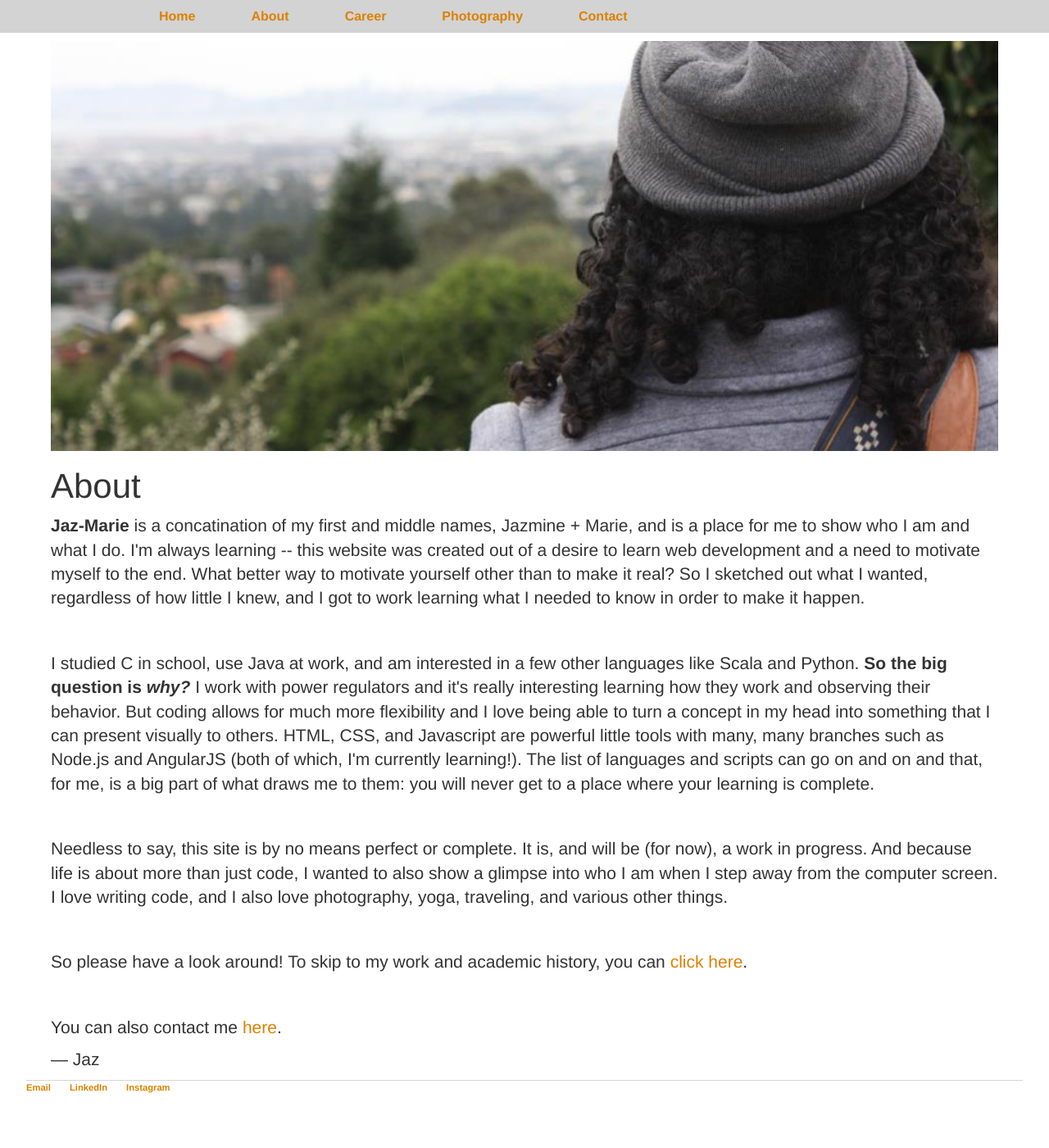
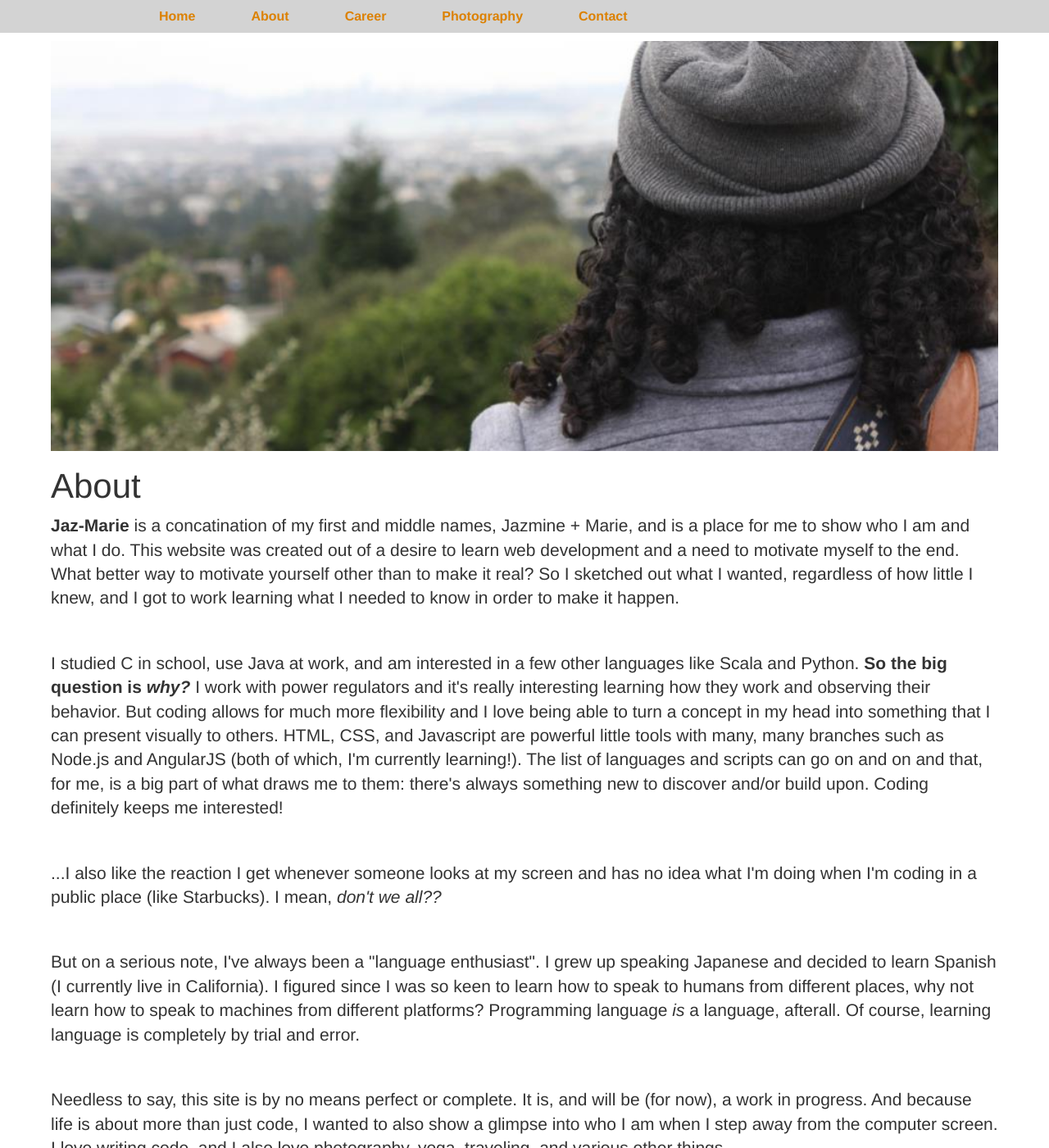
Before and after one commit to itsonlyjaz/itsonlyjaz.github.io, a Jekyll site: the page built from about/index.html, in a window 1280 px wide and 1400 px high. Shown: the whole window at 82% size. Built offline with Jekyll 4.4.1, drawn with Linux system fonts in a browser that asks for light colours.

Commit message:
Update index.html

```diff
--- a/about/index.html
+++ b/about/index.html
@@ -18,7 +18,7 @@ title: Jaz-Marie
 
     <div>
         <p><strong>Jaz-Marie</strong> is a concatination of my first and middle names, Jazmine + Marie, and is a place for me
-            to show who I am and what I do. I'm always learning -- this website was created out of a desire to learn web
+            to show who I am and what I do. This website was created out of a desire to learn web
             development and a need to motivate myself to the end. What better way to motivate yourself other than to make it
             real? So I sketched out what I wanted, regardless of how little I knew, and I got to work learning what I needed
             to know in order to make it happen.</p>
@@ -29,8 +29,16 @@ title: Jaz-Marie
             able to turn a concept in my head into something that I can present visually to others. HTML, CSS, and Javascript
             are powerful little tools with many, many branches such as Node.js and AngularJS (both of which, I'm currently
             learning!). The list of languages and scripts can go on and on and that, for me, is a big part of what draws me
-            to them: you will never get to a place where your learning is complete.</p>
-            <br><br><p>Needless to say, this site is by no means perfect or complete. It is, and will be (for now), a work in
+            to them: there's always something new to discover and/or build upon. Coding definitely keeps me interested!</p>
+            <br><br><p>...I also like the reaction I get whenever someone looks at my screen and has no idea what I'm doing
+            when I'm coding in a public place (like Starbucks). I mean, <em>don't we all??</em></p>
+            <br><br>
+            <p>But on a serious note, I've always been a "language enthusiast". I grew up speaking Japanese and decided to learn
+            Spanish (I currently live in California). I figured since I was so keen to learn how to speak to humans from
+            different places, why not learn how to speak to machines from different platforms? Programming language <em>is</em> a
+            language, afterall. Of course, learning language is completely by trial and error.</p>
+            <br><br>
+            <p>Needless to say, this site is by no means perfect or complete. It is, and will be (for now), a work in
             progress. And because life is about more than just code, I wanted to also show a glimpse into who I am when I
             step away from the computer screen. I love writing code, and I also love photography, yoga, traveling, and
             various other things.</p>
```
